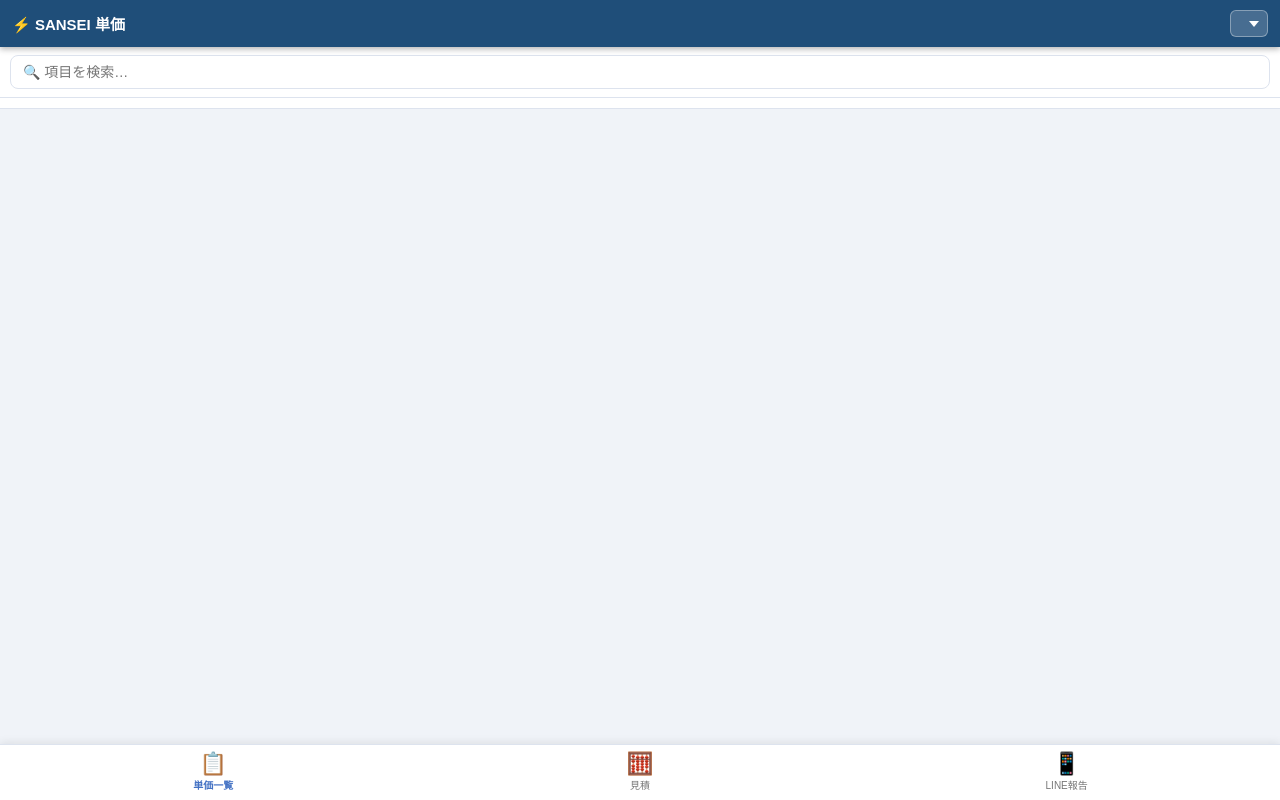
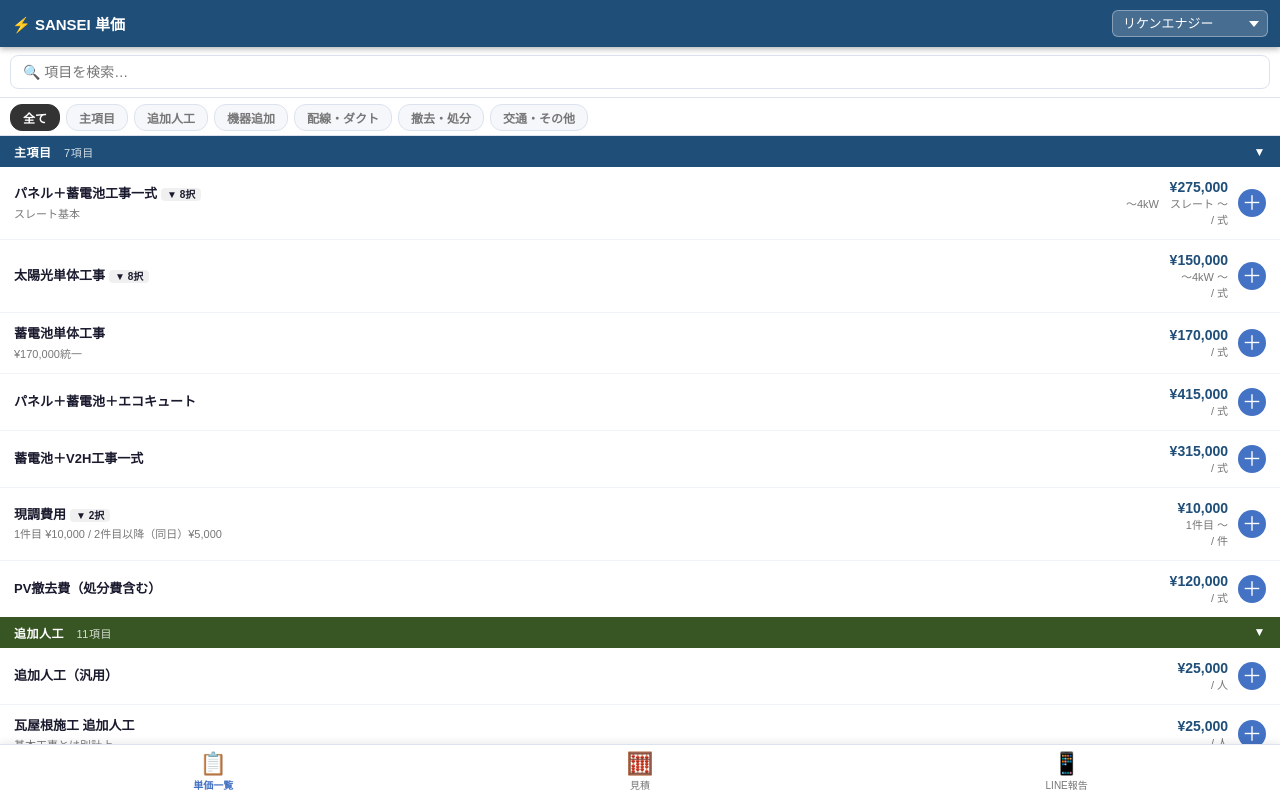
Before and after one commit to ishikura-sansei/sansei-app, a plain HTML site: page index.html in a window 1280 px wide. Drawn offline with Linux system fonts and the light colour scheme.

Commit message:
Fix: correct JS syntax error (|| was corrupted to }| in previous upload)

```diff
--- a/index.html
+++ b/index.html
@@ -345,7 +345,7 @@ const INIT = {
   {cat:'機器追加', name:'DR自然BOX', unit:'式', note:'', p1:15000},
   {cat:'機器追加', name:'EVコンセント設置', unit:'式', note:'', p1:15000},
   {cat:'機器追加', name:'リレーボックス設置', unit:'式', note:'旧¥15,000→¥20,000統一', p1:20000},
-  {cat:'機器追加', name:'MCBえ60A以下）', unit:'式', note:'', p1:10000},
+  {cat:'機器追加', name:'MCB（60A以下）', unit:'式', note:'', p1:10000},
   {cat:'機器追加', name:'MCB（60A以上）', unit:'式', note:'', p1:15000},
   // 配線・ダクト
   {cat:'配線・ダクト', name:'屋内モール', unit:'式', note:'長さに応じて選択', p1:10000,
@@ -392,14 +392,14 @@ const INIT = {
   {cat:'屋根', name:'3階足場無', unit:'式', note:'', p1:15000},
   {cat:'屋根', name:'急勾配（6.5寸以上）', unit:'式', note:'', p1:25000},
   {cat:'屋根', name:'パネル超過', unit:'枚', note:'21枚目以降', p1:1500,
-   variants:[{l:'通常パネル ¥1,500/枚',p:1500},{l:'台形・ハーフ ¥750/枚（安ざ方優先）',p:750}]},
+   variants:[{l:'通常パネル ¥1,500/枚',p:1500},{l:'台形・ハーフ ¥750/枚（安い方優先）',p:750}]},
   {cat:'屋根', name:'パネル手上げ', unit:'式', note:'手上げ写真必須', p1:15000,
    variants:[{l:'基本 ¥15,000',p:15000},{l:'困難 ¥20,000',p:20000}]},
   {cat:'屋根', name:'パネル搬入困難', unit:'式', note:'現場判断', p1:5000,
    variants:[{l:'¥5,000',p:5000},{l:'困難 ¥10,000',p:10000}]},
   {cat:'屋根', name:'3面以降の追加面', unit:'面', note:'3面以降1面ずつ', p1:5000},
   {cat:'蓄電池', name:'幹線張り替え', unit:'式', note:'', p1:10000},
-  {cat:'蓄電池', name:'PCS追加（ELB‼込み）', unit:'式', note:'付随ELBは別請求不可', p1:20000},
+  {cat:'蓄電池', name:'PCS追加（ELB込み）', unit:'式', note:'付随ELBは別請求不可', p1:20000},
   {cat:'蓄電池', name:'重量蓄電池', unit:'式', note:'', p1:5000},
   {cat:'蓄電池', name:'蓄電池階段搬入', unit:'式', note:'', p1:5000},
   {cat:'蓄電池', name:'蓄電池搬入困難', unit:'式', note:'現場判断', p1:5000,
@@ -418,7 +418,7 @@ const INIT = {
   {cat:'配線', name:'MDダクト', unit:'m', note:'全長課金', p1:1000},
   {cat:'配線', name:'MD役物', unit:'個', note:'T型(チーズ)は不請求', p1:550},
   {cat:'配線', name:'DC線延長', unit:'系統m', note:'系統数×長さ', p1:600},
-  {cat:'配線', name:'VVGォーブル', unit:'m', note:'全長課金', p1:800},
+  {cat:'配線', name:'VVFケーブル', unit:'m', note:'全長課金', p1:800},
   {cat:'配線', name:'配線困難費', unit:'式', note:'', p1:5000},
   {cat:'分電盤', name:'MCB', unit:'個', note:'特定負荷・追加PCS付随は不請求', p1:8500,
    variants:[{l:'MCB15A ¥8,500',p:8500},{l:'MCB40A ¥8,500',p:8500},{l:'MCB50A ¥8,500',p:8500},{l:'MCB60A ¥12,000',p:12000}]},
@@ -497,9 +497,9 @@ const INIT = {
  {cat:'付帯追加',name:'温水ソーラー撤去',unit:'式',note:'処分費別途',p1:70000},
  {cat:'付帯追加',name:'事前先行基礎工事',unit:'式',note:'蓄電池・EQサイズ基礎',p1:70000},
  {cat:'配線・ダクト',name:'配管延長（4m以上/m）',unit:'m',note:'各配管4m超過分',p1:2000},
- {cat:'配線・ダクト',mame:'リモコン線延長',unit:'m',note:'',p1:1500},
+ {cat:'配線・ダクト',name:'リモコン線延長',unit:'m',note:'',p1:1500},
  {cat:'配線・ダクト',name:'電気配線延長（10m以上/m）',unit:'m',note:'本数関係なし',p1:1500},
- {cat:'配線・ダクト',mame:'専用コンセント増設',unit:'箇所',note:'屋内外同一',p1:15000},
+ {cat:'配線・ダクト',name:'専用コンセント増設',unit:'箇所',note:'屋内外同一',p1:15000},
  {cat:'配線・ダクト',name:'幹線張替延長（10m以上）',unit:'m',note:'CV14',p1:2000},
  {cat:'配線・ダクト',name:'ハイブリッド蓄電池 系統組み換え',unit:'式',note:'パネル20枚まで',p1:100000},
  {cat:'分電盤',name:'分電盤交換',unit:'台',note:'機器代別途',p1:40000},
@@ -523,7 +523,7 @@ const INIT = {
 };
 
 const CAT_C={'主項目':'#1F4E79','基本工事':'#1F4E79','太陽光（基本）':'#1F4E79','追加人工':'#375623','大項目':'#375623','付帯追加':'#375623','機器追加':'#833C00','EQ・IH':'#C55A11','エコキュート・IH':'#C55A11','配線・ダクト':'#2E75B6','配線':'#2E75B6','ダクト':'#2E75B6','電気配線・分電盤':'#0070C0','蓄電池':'#7030A0','屋根':'#833C00','分電盤':'#0070C0','足場':'#375623','撤去・処分':'#595959','交通・その他':'#595959','付帯項目':'#595959','現調':'#595959','その他':'#595959'};
-const cc=c=>CAT_C[c]}|'#404040';
+const cc=c=>CAT_C[c]||'#404040';
 const fmt=n=>n==null||isNaN(n)?'—':'¥'+Math.round(n).toLocaleString();
 const fd=d=>{if(!d)return'';const[y,m,dd]=d.split('-');return`${y}年${+m}月${+dd}日`};
 
@@ -689,7 +689,7 @@ function clearEst(){if(confirm('見積をクリアしますか？')){E.items=[];
 
 // ─ LINE報告テキスト生成 ─
 function genLine(){
-  const CLI_FULL={'リケンエナジー':'リケンエナジー有限会社','ATEL":'ATEL株式会社','株式会社キョウエイ':'株式会社キョウエイ','ライズサポート':'ライズサポート株式会社'};
+  const CLI_FULL={'リケンエナジー':'リケンエナジー有限会社','ATEL':'ATEL株式会社','株式会社キョウエイ':'株式会社キョウエイ','ライズサポート':'ライズサポート株式会社'};
   const cFull=c=>CLI_FULL[c]||c;
   const dtype = document.getElementById('docType').value;
   const ddate = document.getElementById('docDate').value;
@@ -697,7 +697,7 @@ function genLine(){
   const drmk  = document.getElementById('docRmk').value;
   const ta    = document.getElementById('lineText');
 
-  // 今日の日付をデフォルト
+  // 今日の日付をデフォルトセット
   if(!ddate){
     const t=new Date().toISOString().slice(0,10);
     document.getElementById('docDate').value=t;
```
